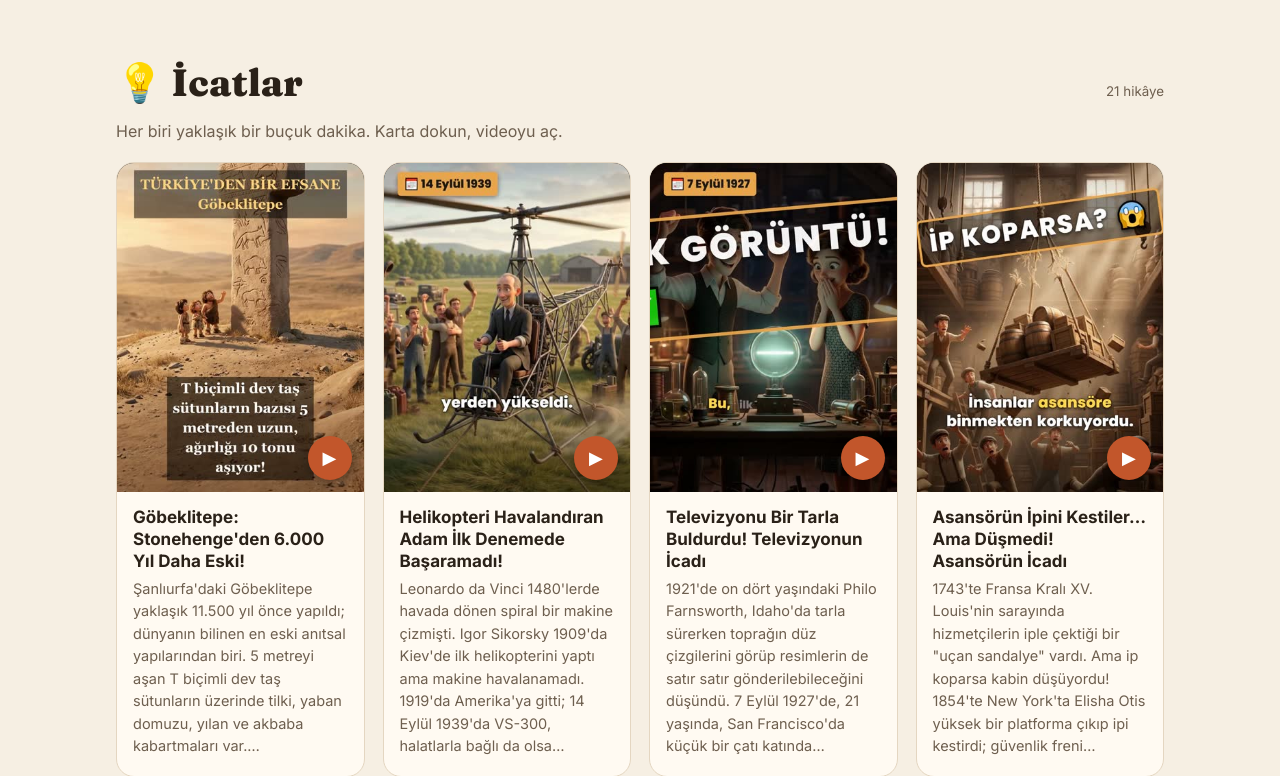
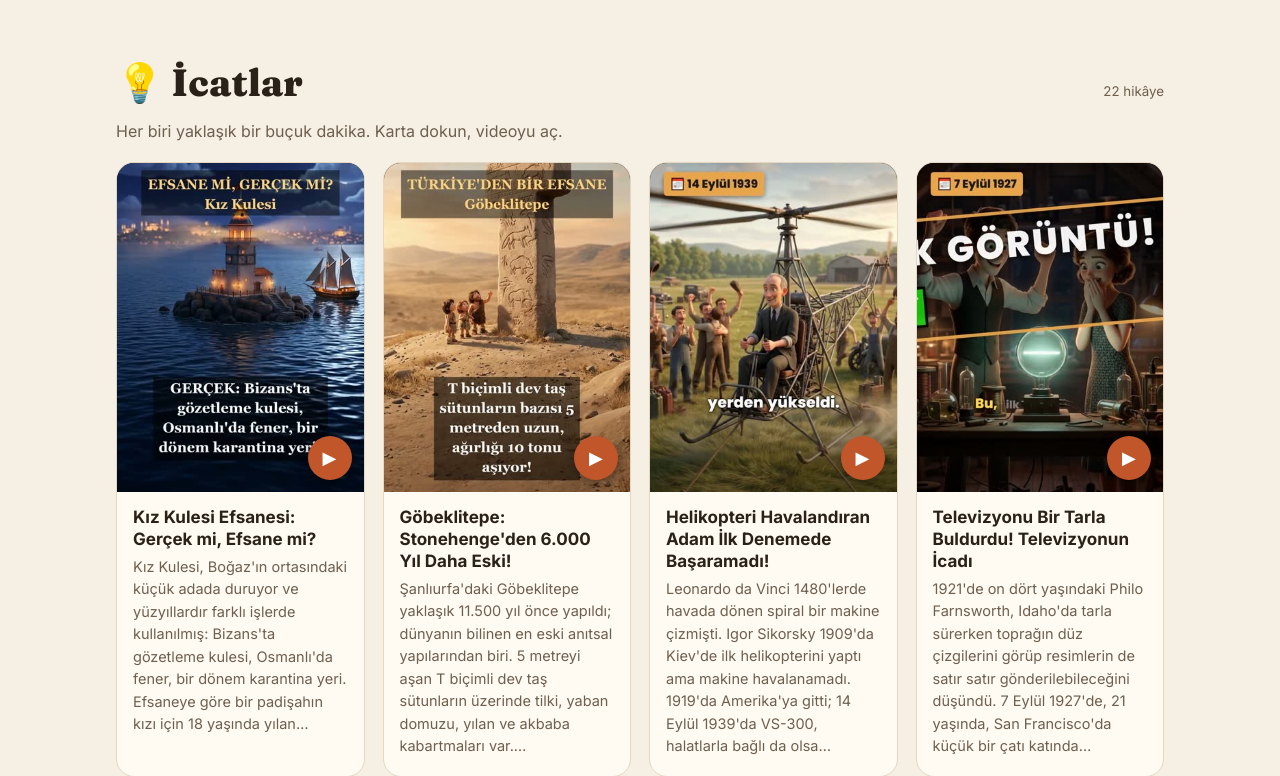
Before and after one commit to onur2103-prog/icatlar, a plain HTML site: page index.html in a window 1280 px wide. Shown: the part 2024-2800 px from the top of the page. Drawn offline with Linux system fonts and the light colour scheme.

Commit message:
Add files via upload

```diff
--- a/index.html
+++ b/index.html
@@ -78,7 +78,7 @@ footer{border-top:1px solid var(--cizgi);padding:24px 0 40px;color:var(--soluk);
 <div class="yakinda">
   <h2>Sırada ne var</h2>
   <ul>
-<li><span>⏳</span><b>Zaman Yolcuları Bölüm 7: Gutenberg mi, Piri Reis mi? Sen seç!</b><i>Yakında</i></li>
+<li><span>⏳</span><b>Zaman Yolcuları Bölüm 7: Dünyayı Çizen Denizci (Piri Reis)</b><i>16 Kasım 20:00</i></li>
   </ul>
 </div>
 
@@ -99,9 +99,10 @@ footer{border-top:1px solid var(--cizgi);padding:24px 0 40px;color:var(--soluk);
 </section>
 
 <section id="icatlar">
-  <div class="bas"><h2 class="buyuk">💡 İcatlar</h2><small>21 hikâye</small></div>
+  <div class="bas"><h2 class="buyuk">💡 İcatlar</h2><small>22 hikâye</small></div>
   <p class="aciklama">Her biri yaklaşık bir buçuk dakika. Karta dokun, videoyu aç.</p>
   <div class="izgara">
+<article class="kart"><a href="https://www.instagram.com/reel/Dfxe8fETvpT/" data-ig="Dfxe8fETvpT" data-vid="hqEsMwkxkVA" target="_blank" rel="noopener"><img src="kizkulesi.jpg" alt="" loading="lazy" width="360" height="640"><span class="oynat">▶</span></a><div class="govde"><h3>Kız Kulesi Efsanesi: Gerçek mi, Efsane mi?</h3><p>Kız Kulesi, Boğaz&#x27;ın ortasındaki küçük adada duruyor ve yüzyıllardır farklı işlerde kullanılmış: Bizans&#x27;ta gözetleme kulesi, Osmanlı&#x27;da fener, bir dönem karantina yeri. Efsaneye göre bir padişahın kızı için 18 yaşında yılan…</p></div></article>
 <article class="kart"><a href="https://www.instagram.com/reel/DfxDfm_ztft/" data-ig="DfxDfm_ztft" data-vid="e3svlMB4Ljo" target="_blank" rel="noopener"><img src="gobekli.jpg" alt="" loading="lazy" width="360" height="640"><span class="oynat">▶</span></a><div class="govde"><h3>Göbeklitepe: Stonehenge&#x27;den 6.000 Yıl Daha Eski!</h3><p>Şanlıurfa&#x27;daki Göbeklitepe yaklaşık 11.500 yıl önce yapıldı; dünyanın bilinen en eski anıtsal yapılarından biri. 5 metreyi aşan T biçimli dev taş sütunların üzerinde tilki, yaban domuzu, yılan ve akbaba kabartmaları var.…</p></div></article>
 <article class="kart"><a href="https://www.instagram.com/reel/DfwyUslT_Ht/" data-ig="DfwyUslT_Ht" data-vid="KxpWTiJvJGY" target="_blank" rel="noopener"><img src="helikopter.jpg" alt="" loading="lazy" width="360" height="640"><span class="oynat">▶</span></a><div class="govde"><h3>Helikopteri Havalandıran Adam İlk Denemede Başaramadı!</h3><p>Leonardo da Vinci 1480&#x27;lerde havada dönen spiral bir makine çizmişti. Igor Sikorsky 1909&#x27;da Kiev&#x27;de ilk helikopterini yaptı ama makine havalanamadı. 1919&#x27;da Amerika&#x27;ya gitti; 14 Eylül 1939&#x27;da VS-300, halatlarla bağlı da olsa…</p></div></article>
 <article class="kart"><a href="https://www.instagram.com/reel/DfwaS3hzieB/" data-ig="DfwaS3hzieB" data-vid="hjQZrp_ILKc" target="_blank" rel="noopener"><img src="televizyon.jpg" alt="" loading="lazy" width="360" height="640"><span class="oynat">▶</span></a><div class="govde"><h3>Televizyonu Bir Tarla Buldurdu! Televizyonun İcadı</h3><p>1921&#x27;de on dört yaşındaki Philo Farnsworth, Idaho&#x27;da tarla sürerken toprağın düz çizgilerini görüp resimlerin de satır satır gönderilebileceğini düşündü. 7 Eylül 1927&#x27;de, 21 yaşında, San Francisco&#x27;da küçük bir çatı katında…</p></div></article>
```
Also changed, not shown: kizkulesi.jpg (added).
